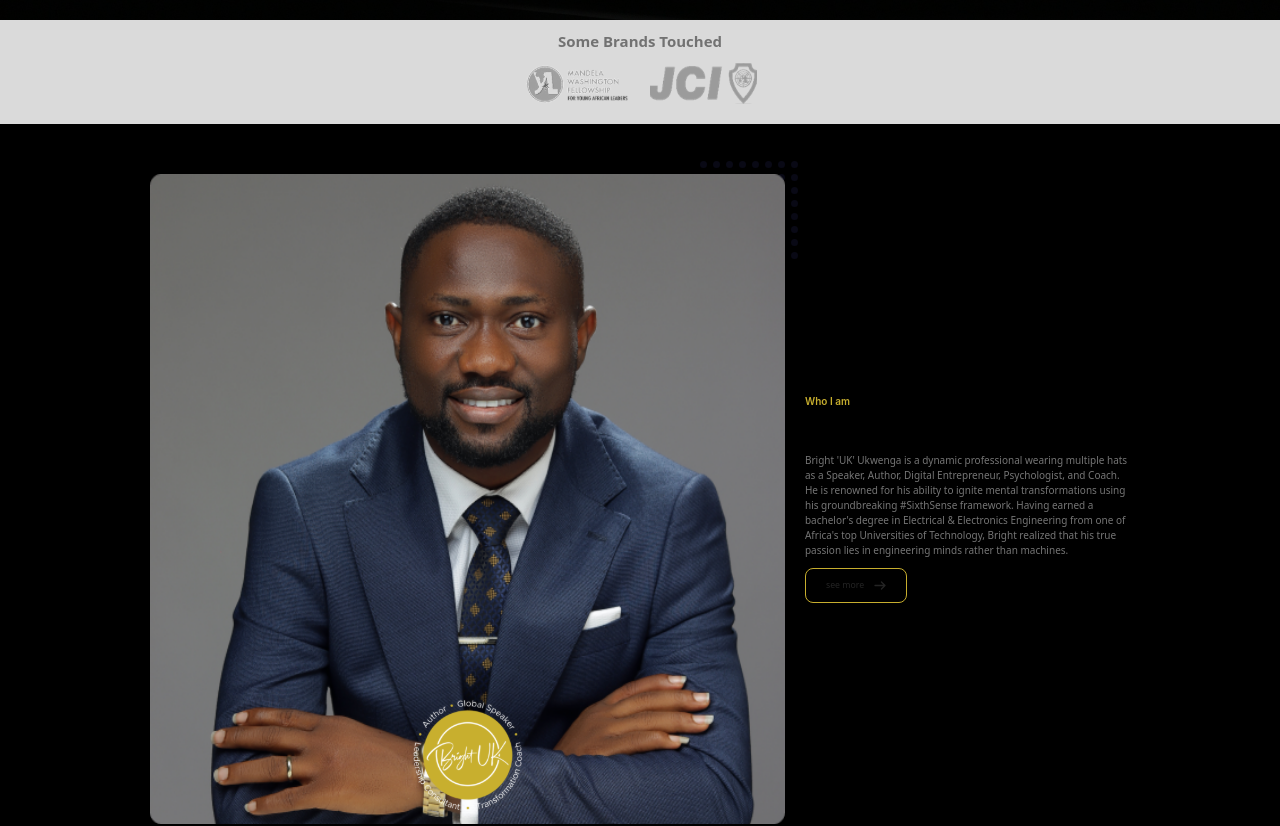
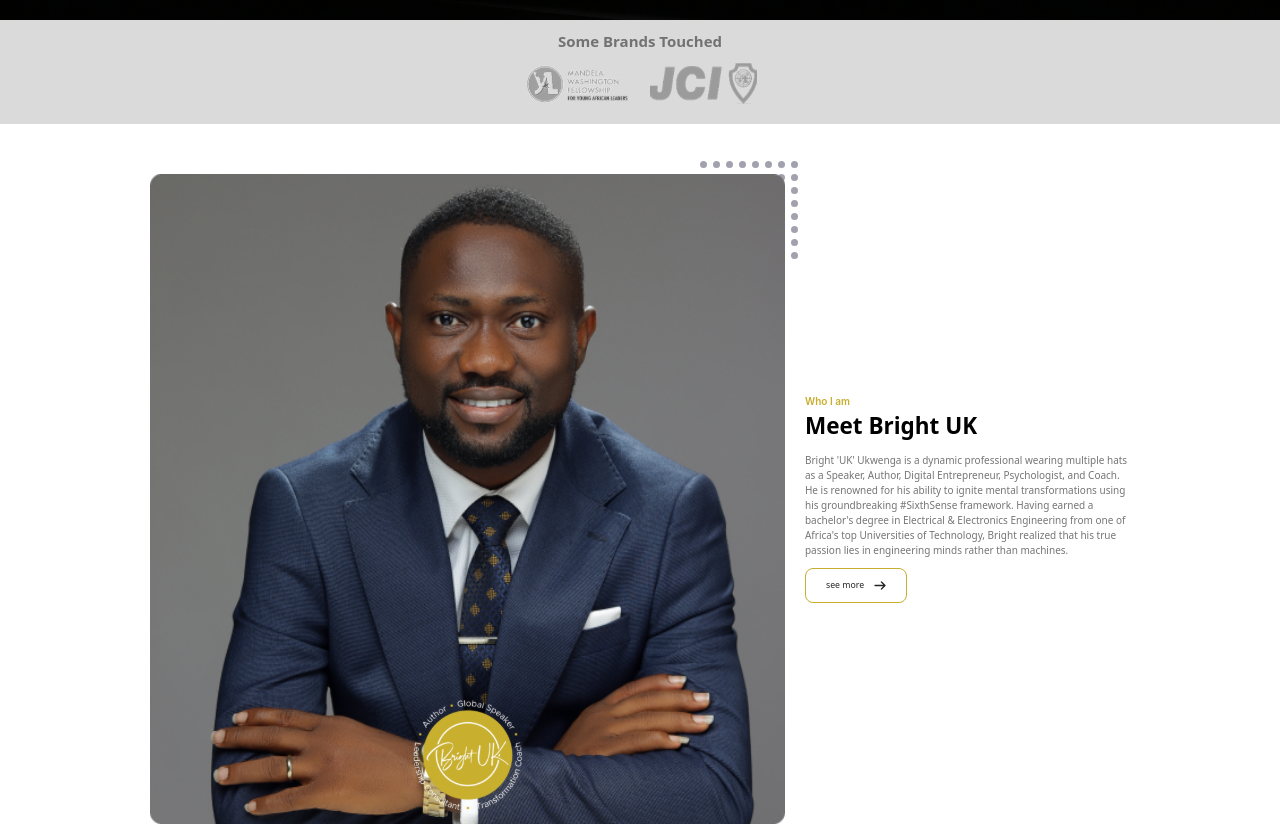
Before and after one commit to harmlessprince/bukporfolio, a Vue app: page / in a window 1280 px wide. Shown: the part 780-1606 px from the top of the page. Built offline with nearby package versions, Linux system fonts and the light colour scheme.

Commit message:
adjusting landing page

```diff
--- a/src/pages/Home.vue
+++ b/src/pages/Home.vue
@@ -54,7 +54,7 @@ import Container from "@/components/Container.vue";
     </section>
 
     <!-- meet bright uk -->
-    <section class="px-sides flex flex-row items-center py-[5rem]">
+    <section class="px-sides flex flex-row items-center py-[5rem] bg-white">
       <!-- imgContainer is used in the style at the end of the code for the dots background -->
       <div class="w-[670px] h-[650px] mr-[2rem] relative imgContainer">
         <img :src="WhoIam" class="w-[100%] h-[650px] relative" alt="brand"/>
```
